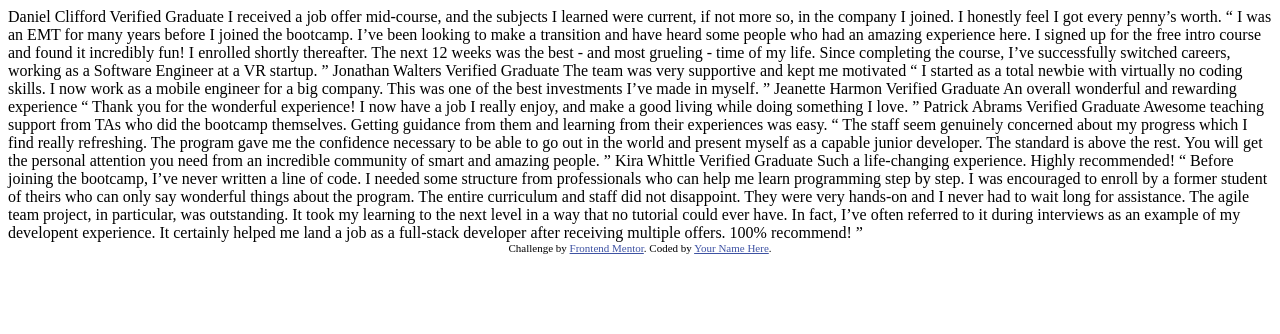
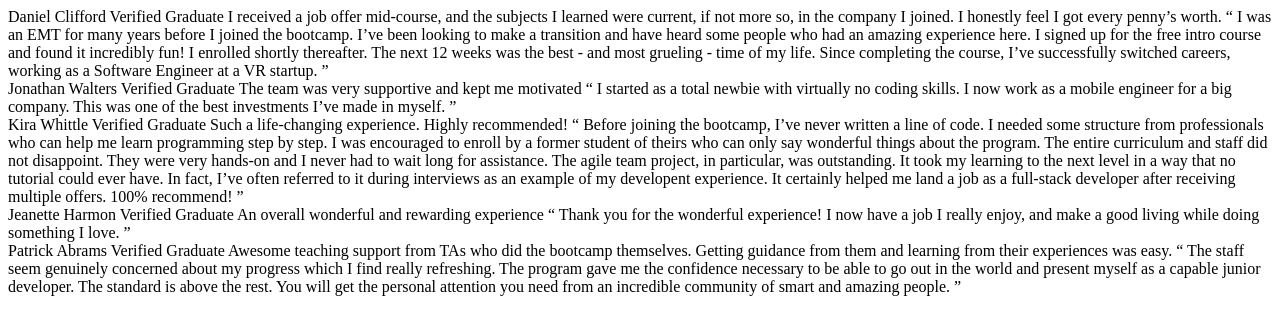
Before and after one commit to Ali-Zol/frontend-mentor-testimonials-grid-section, a plain HTML site: page index.html in a window 1280 px wide. Drawn offline with Linux system fonts and the light colour scheme.

Commit message:
feat: add primary HTML structure for five testimonials cards

```diff
--- a/index.html
+++ b/index.html
@@ -6,15 +6,10 @@
 
   <link rel="icon" type="image/png" sizes="32x32" href="./images/favicon-32x32.png">
 
-  <title>Frontend Mentor | [Challenge Name Here]</title>
-
-  <!-- Feel free to remove these styles or customise in your own stylesheet 👍 -->
-  <style>
-    .attribution { font-size: 0.6875rem; text-align: center; }
-    .attribution a { color: hsl(228, 45%, 44%); }
-  </style>
+  <title>Frontend Mentor | Testimonials grid section</title>
 </head>
 <body>
+  <div class="card-1">
     Daniel Clifford
     Verified Graduate
 
@@ -26,7 +21,9 @@
     for the free intro course and found it incredibly fun! I enrolled shortly thereafter.
     The next 12 weeks was the best - and most grueling - time of my life. Since completing
     the course, I’ve successfully switched careers, working as a Software Engineer at a VR startup. ”
+  </div>
 
+  <div class="card-2">
     Jonathan Walters
     Verified Graduate
 
@@ -34,26 +31,9 @@
 
     “ I started as a total newbie with virtually no coding skills. I now work as a mobile engineer
     for a big company. This was one of the best investments I’ve made in myself. ”
+  </div>
 
-  Jeanette Harmon
-  Verified Graduate
-
-  An overall wonderful and rewarding experience
-
-  “ Thank you for the wonderful experience! I now have a job I really enjoy, and make a good living
-  while doing something I love. ”
-
-  Patrick Abrams
-  Verified Graduate
-
-  Awesome teaching support from TAs who did the bootcamp themselves. Getting guidance from them and
-  learning from their experiences was easy.
-
-  “ The staff seem genuinely concerned about my progress which I find really refreshing. The program
-  gave me the confidence necessary to be able to go out in the world and present myself as a capable
-  junior developer. The standard is above the rest. You will get the personal attention you need from
-  an incredible community of smart and amazing people. ”
-
+  <div class="card-3">
     Kira Whittle
     Verified Graduate
 
@@ -67,10 +47,29 @@
     could ever have. In fact, I’ve often referred to it during interviews as an example of my developent
     experience. It certainly helped me land a job as a full-stack developer after receiving multiple offers.
     100% recommend! ”
+  <div>
 
-  <footer class="attribution">
-    Challenge by <a href="https://www.frontendmentor.io?ref=challenge">Frontend Mentor</a>.
-    Coded by <a href="#">Your Name Here</a>.
-  </footer>
+  <div class="card-4">
+    Jeanette Harmon
+    Verified Graduate
+
+    An overall wonderful and rewarding experience
+
+    “ Thank you for the wonderful experience! I now have a job I really enjoy, and make a good living
+    while doing something I love. ”
+  </div>
+
+  <div class="card-5">
+    Patrick Abrams
+    Verified Graduate
+
+    Awesome teaching support from TAs who did the bootcamp themselves. Getting guidance from them and
+    learning from their experiences was easy.
+
+    “ The staff seem genuinely concerned about my progress which I find really refreshing. The program
+    gave me the confidence necessary to be able to go out in the world and present myself as a capable
+    junior developer. The standard is above the rest. You will get the personal attention you need from
+    an incredible community of smart and amazing people. ”
+  <div>
 </body>
 </html>
```
Lines whose indentation alone changed are shown as unchanged.
